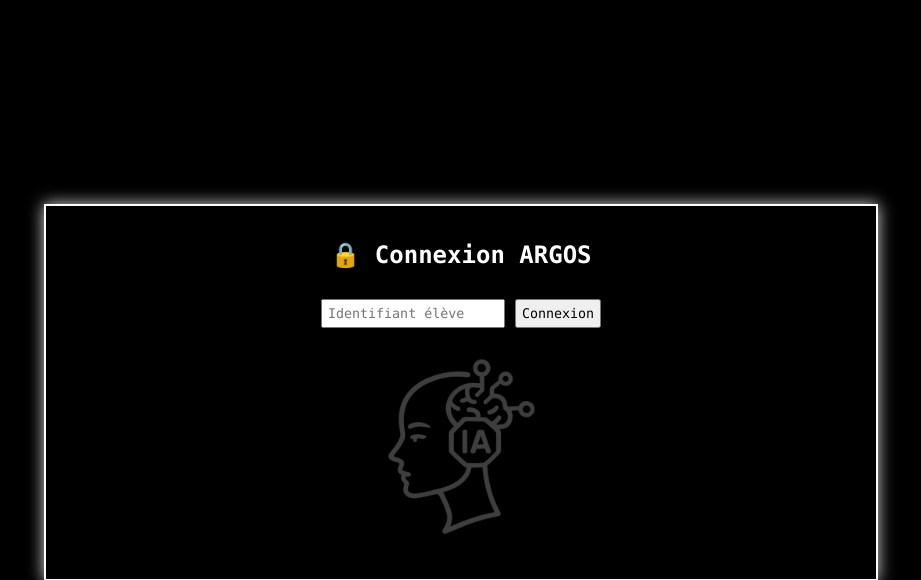
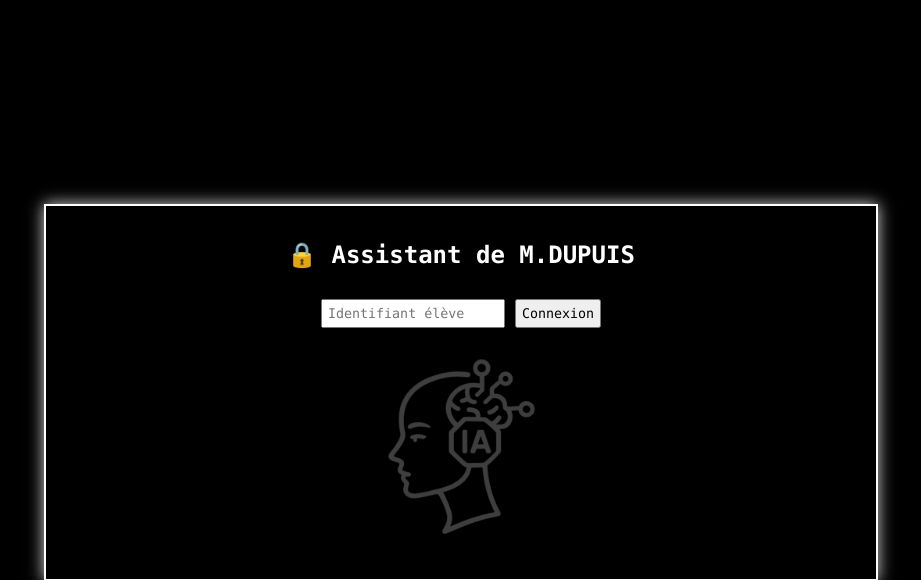
Before and after one commit to profdupuis/Assistant-M.DUPUIS, a Flask app: page / in a window 1280 px wide. Shown: the top 580 px of the page, without its empty margins (179-1100 px from the left). Run offline with Flask 3, Linux system fonts and the light colour scheme.

Commit message:
Update login.html

```diff
--- a/templates/login.html
+++ b/templates/login.html
@@ -14,7 +14,7 @@
 </head>
 <body>
     <div class="container">
-        <h2> 🔒 Connexion ARGOS</h2>
+        <h2> 🔒 Assistant de M.DUPUIS</h2>
         <form method="POST">
             <input type="text" name="id" placeholder="Identifiant élève">
             <button type="submit">Connexion</button>
```
